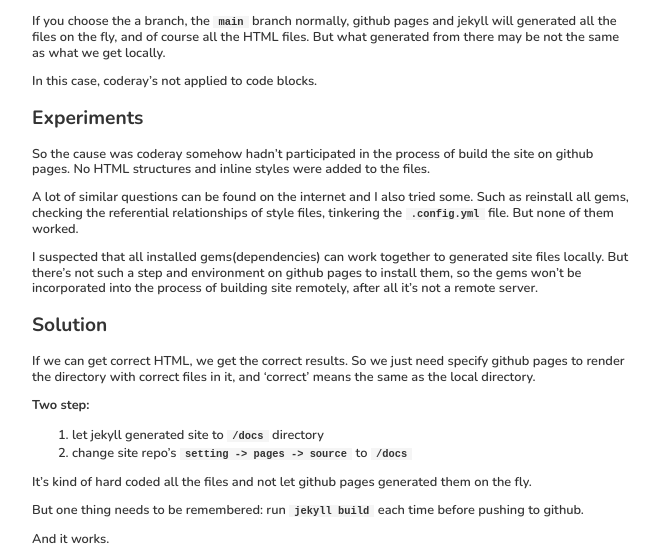
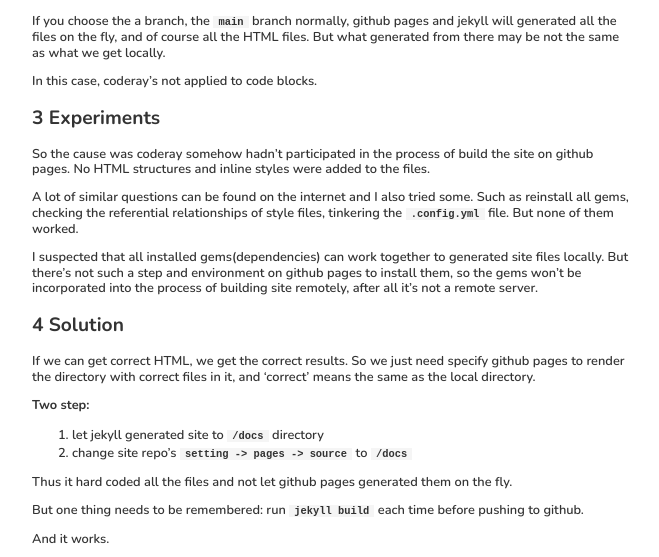
Before and after one commit to xullnn/xullnn.github.io, a Jekyll site: the page built from _posts/2021-10-19-workaround-for-jekyll-highlighter-issue.md, in a window 1280 px wide. Shown: the part 728-1285 px from the top of the page, without its empty margins (308-967 px from the left). Built offline with Jekyll 4.4.1, drawn with Linux system fonts in a browser that asks for light colours; some web fonts are replaced.

Commit message:
new post about jekyll site highlighter issue

```diff
--- a/_posts/2021-10-19-workaround-for-jekyll-highlighter-issue.md
+++ b/_posts/2021-10-19-workaround-for-jekyll-highlighter-issue.md
@@ -33,7 +33,7 @@ If you choose the a branch, the `main` branch normally, github pages and jekyll
 
 In this case, coderay's not applied to code blocks.
 
-## Experiments
+## 3 Experiments
 
 So the cause was coderay somehow hadn't participated in the process of build the site on github pages. No HTML structures and inline styles were added to the files.
 
@@ -41,7 +41,7 @@ A lot of similar questions can be found on the internet and I also tried some. S
 
 I suspected that all installed gems(dependencies) can work together to generated site files locally. But there's not such a step and environment on github pages to install them, so the gems won't be incorporated into the process of building site remotely, after all it's not a remote server.
 
-## Solution
+## 4 Solution
 
 If we can get correct HTML, we get the correct results. So we just need specify github pages to render the directory with correct files in it, and 'correct' means the same as the local directory.
 
@@ -50,7 +50,7 @@ If we can get correct HTML, we get the correct results. So we just need specify
 1. let jekyll generated site to `/docs` directory
 2. change site repo's `setting -> pages -> source` to `/docs`
 
-It's kind of hard coded all the files and not let github pages generated them on the fly.
+Thus it hard coded all the files and not let github pages generated them on the fly.
 
 But one thing needs to be remembered: run `jekyll build` each time before pushing to github.
 
```
